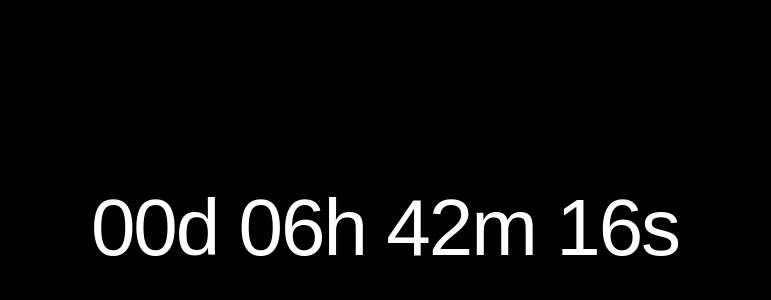
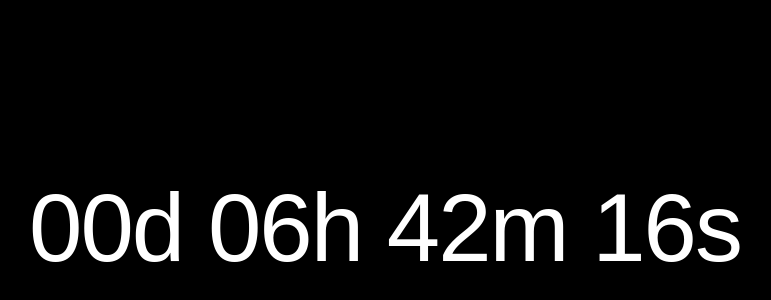
Before and after one commit to ninecirclez/ninecirclez.github.io, a plain HTML site: page master.html in a window 1280 px wide. Shown: the part 172-472 px from the top of the page, without its empty margins (255-1026 px from the left). Drawn offline with Linux system fonts and the light colour scheme.

Commit message:
Update master.html

```diff
--- a/master.html
+++ b/master.html
@@ -3,7 +3,7 @@
 <head>
     <meta charset="UTF-8">
     <meta name="viewport" content="width=device-width, initial-scale=1.0">
-    <title>Progress Tracker</title>
+    <title>█</title>
 
     <link rel="preconnect" href="https://fonts.googleapis.com">
     <link rel="preconnect" href="https://fonts.gstatic.com" crossorigin>
@@ -20,18 +20,16 @@
             height: 100vh;
             margin: 0;
             font-family: 'Montserrat', sans-serif;
-            /* Prevents text highlighting to keep it looking clean */
             user-select: none;
         }
 
         #timer {
-            font-size: 5rem; /* Large and impactful */
+            font-size: 6rem;
             font-weight: 450;
             letter-spacing: -2px;
             text-align: center;
         }
 
-        /* Responsive adjustment for mobile screens */
         @media (max-width: 600px) {
             #timer {
                 font-size: 2.5rem;
@@ -44,7 +42,6 @@
     <div id="timer">00d 00h 00m 00s</div>
 
     <script>
-        // Start date: Feb 24, 2026, 6:44 PM
         const startDate = new Date("February 24, 2026 18:44:00").getTime();
 
         function updateTimer() {
@@ -56,7 +53,6 @@
             const minutes = Math.floor((distance % (1000 * 60 * 60)) / (1000 * 60));
             const seconds = Math.floor((distance % (1000 * 60)) / 1000);
 
-            // Ensures 00 format
             const d = days.toString().padStart(2, '0');
             const h = hours.toString().padStart(2, '0');
             const m = minutes.toString().padStart(2, '0');
@@ -70,4 +66,5 @@
     </script>
 
 </body>
+
 </html>
```
